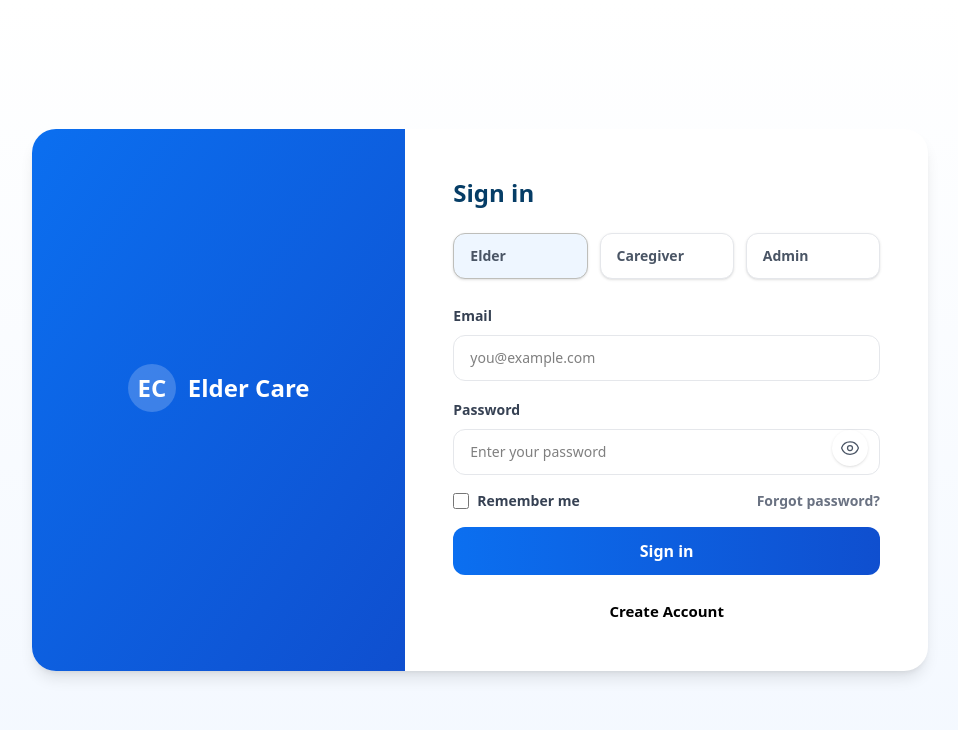
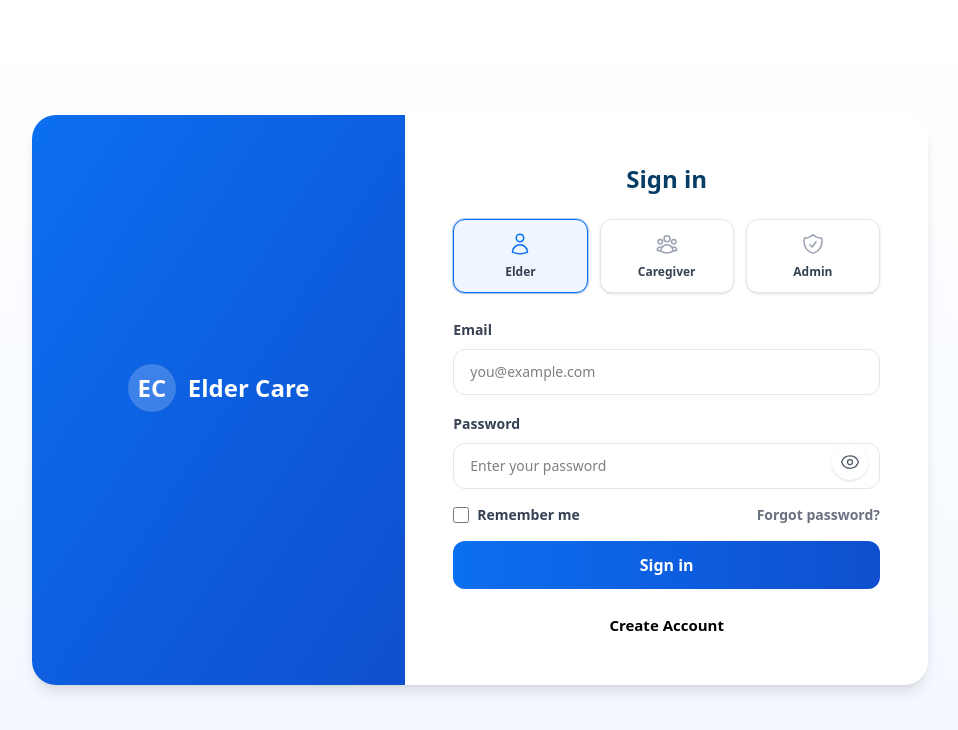
Before and after one commit to hirush2001/Elder_Care_Frontend, a React app: page /login in a window 1280 px wide. Shown: the top 730 px of the page, without its empty margins (160-1118 px from the left). Built offline with nearby package versions, Linux system fonts and the light colour scheme; the HTML template or start-up script is replaced by a standard one.

Commit message:
new_update_signup

```diff
--- a/src/pages/Credential/Login.jsx
+++ b/src/pages/Credential/Login.jsx
@@ -1,21 +1,19 @@
+// src/components/Login.jsx
 import React, { useEffect, useRef, useState } from "react";
 import { useNavigate } from "react-router-dom";
 import axios from "axios";
 import toast from "react-hot-toast";
-import { EyeIcon, EyeSlashIcon } from "@heroicons/react/24/outline";
-
+import { EyeIcon, EyeSlashIcon, UserIcon, UserGroupIcon, ShieldCheckIcon } from "@heroicons/react/24/outline";
 
 // Professional, single-file Login component styled with TailwindCSS
-// Save as: src/components/Login.jsx
-
 export default function Login() {
   const navigate = useNavigate();
   const emailRef = useRef(null);
 
   const roles = [
-    { id: "Elder", title: "Elder", desc: "Access for elders / guardians" },
-    { id: "Caregiver", title: "Caregiver", desc: "Access for caregivers" },
-    { id: "Admin", title: "Admin", desc: "Administrator access" },
+    { id: "Elder", title: "Elder", Icon: UserIcon, desc: "Access for elders / guardians" },
+    { id: "Caregiver", title: "Caregiver", Icon: UserGroupIcon, desc: "Access for caregivers" },
+    { id: "Admin", title: "Admin", Icon: ShieldCheckIcon, desc: "Administrator access" },
   ];
 
   const [step, setStep] = useState("choose"); // "choose" | "login"
@@ -31,7 +29,6 @@ export default function Login() {
     if (step === "login" && emailRef.current) emailRef.current.focus();
   }, [step]);
 
-  // Basic client-side validation
   const validate = () => {
     const e = {};
     if (!email) e.email = "Email is required.";
@@ -66,7 +63,6 @@ export default function Login() {
         localStorage.setItem("userRole", user?.role || "");
         if (user?.elderId) localStorage.setItem("elderId", user.elderId);
       } else {
-        // keep things tidy
         localStorage.removeItem("token");
         localStorage.removeItem("userEmail");
         localStorage.removeItem("userRole");
@@ -99,61 +95,55 @@ export default function Login() {
               <h2 className="text-2xl font-semibold">Elder Care</h2>
             </div>
           </div>
-
-
-
-
         </div>
 
         {/* Right: Form */}
         <div className="lg:col-span-7 p-8 md:p-12">
-          <header className="flex items-center justify-between mb-6">
-            <div>
+          <header className="flex items-center justify-center mb-6">
+            {/* Centered sign-in title */}
+            <div className="text-center">
               <h1 className="text-2xl font-bold text-[#063d66]">Sign in</h1>
             </div>
-
           </header>
 
           {/* Role selector */}
           <div className="mb-6">
             <div className="flex gap-3">
-              {roles.map((r) => (
+              {roles.map((r) => {
+                const ActiveIcon = r.Icon;
+                const isActive = role === r.id;
+                return (
                   <button
                     key={r.id}
                     type="button"
                     onClick={() => onChooseRole(r.id)}
-                  className={`flex-1 text-left font-bold px-4 py-3 rounded-xl border shadow-sm transition focus:outline-none focus:ring-2 focus:ring-offset-1 cursor-pointer ${
-                    role === r.id ? "bg-[#eef6ff] border-[#bebeba]" : "bg-white border-gray-200"
-                  }`}
-                  aria-pressed={role === r.id}
+                    className={`flex-1 flex flex-col items-center justify-center gap-2 py-3 rounded-xl border shadow-sm transition focus:outline-none focus:ring-2 focus:ring-offset-1 cursor-pointer
+                      ${isActive ? "bg-[#eef6ff] border-[#0b6ff0] ring-1 ring-[#0b6ff0]/30" : "bg-white border-gray-200"}
+                    `}
+                    aria-pressed={isActive}
+                    title={r.desc}
                   >
-                  <div className="flex items-center justify-between">
-                    <div>
-                      <div className="text-sm text-gray-600">{r.title}</div>
-
-                    </div>
-                    {role === r.id && (
-                      <div className="text-sm font-medium text-[#0b6ff0]"> </div>
-                    )}
-                  </div>
+                    <ActiveIcon className={`w-6 h-6 ${isActive ? "text-[#0b6ff0]" : "text-gray-400"}`} />
+                    <span className="text-xs font-semibold text-gray-700">{r.title}</span>
                   </button>
-              ))}
+                );
+              })}
             </div>
           </div>
 
           <form onSubmit={handleLogin} noValidate>
             <div className="space-y-4">
               <div>
-                <label className="text-sm font-bold   text-gray-700">Email</label>
+                <label className="text-sm font-bold text-gray-700">Email</label>
                 <input
                   ref={emailRef}
                   type="email"
-                  className={`mt-2 w-full  rounded-xl border px-4 py-3 text-sm focus:ring-2 focus:ring-[#0b6ff0] ${errors.email ? 'border-red-400' : 'border-gray-200'}`}
+                  className={`mt-2 w-full rounded-xl border px-4 py-3 text-sm focus:ring-2 focus:ring-[#0b6ff0] ${errors.email ? "border-red-400" : "border-gray-200"}`}
                   placeholder="you@example.com"
                   value={email}
                   onChange={(e) => setEmail(e.target.value)}
                   aria-invalid={!!errors.email}
-                  aria-describedby={errors.email ? 'email-error' : undefined}
+                  aria-describedby={errors.email ? "email-error" : undefined}
                 />
                 {errors.email && <p id="email-error" className="text-xs text-red-500 mt-1">{errors.email}</p>}
               </div>
@@ -162,30 +152,20 @@ export default function Login() {
                 <label className="text-sm font-bold text-gray-700">Password</label>
                 <div className="relative">
                   <input
-                    type={showPassword ? 'text' : 'password'}
-                    className={`mt-2 w-full rounded-xl border px-4 py-3 text-sm pr-28 focus:ring-2 focus:ring-[#0b6ff0] ${errors.password ? 'border-red-400' : 'border-gray-200'}`}
+                    type={showPassword ? "text" : "password"}
+                    className={`mt-2 w-full rounded-xl border px-4 py-3 text-sm pr-28 focus:ring-2 focus:ring-[#0b6ff0] ${errors.password ? "border-red-400" : "border-gray-200"}`}
                     placeholder="Enter your password"
                     value={password}
                     onChange={(e) => setPassword(e.target.value)}
                     aria-invalid={!!errors.password}
-                    aria-describedby={errors.password ? 'password-error' : undefined}
+                    aria-describedby={errors.password ? "password-error" : undefined}
                   />
 
                   <button
                     type="button"
                     onClick={() => setShowPassword((s) => !s)}
-  className="
-    absolute
-    right-3
-    top-1/2
-    -translate-y-1/2
-    p-2
-    rounded-full
-    bg-white
-    shadow-sm
-    cursor-pointer
-  "
-  aria-label={showPassword ? 'Hide password' : 'Show password'}
+                    className="absolute right-3 top-1/2 -translate-y-1/2 p-2 rounded-full bg-white shadow-sm cursor-pointer"
+                    aria-label={showPassword ? "Hide password" : "Show password"}
                   >
                     {showPassword ? (
                       <EyeSlashIcon className="w-5 h-5 text-gray-600" />
@@ -208,7 +188,7 @@ export default function Login() {
                   Remember me
                 </label>
 
-                <button type="button" onClick={() => toast('Reset password flow placeholder')} className="text-sm text-gray-500 font-bold hover:underline">
+                <button type="button" onClick={() => toast("Reset password flow placeholder")} className="text-sm text-gray-500 font-bold hover:underline">
                   Forgot password?
                 </button>
               </div>
@@ -218,22 +198,20 @@ export default function Login() {
                   type="submit"
                   disabled={loading}
                   className="w-full flex items-center justify-center gap-3 py-3 rounded-xl text-white font-semibold"
-                  style={{ background: 'linear-gradient(90deg,#0b6ff0,#0f4fcf)', opacity: loading ? 0.8 : 1 }}
+                  style={{ background: "linear-gradient(90deg,#0b6ff0,#0f4fcf)", opacity: loading ? 0.8 : 1 }}
                 >
                   {loading ? (
                     <svg className="w-5 h-5 animate-spin" viewBox="0 0 24 24">
                       <circle cx="12" cy="12" r="10" stroke="white" strokeWidth="4" strokeDasharray="60" strokeLinecap="round" fill="none" />
                     </svg>
                   ) : null}
-                  <span>{loading ? 'Signing  in...' : 'Sign in'}</span>
+                  <span>{loading ? "Signing in..." : "Sign in"}</span>
                 </button>
               </div>
             </div>
           </form>
 
-        <br/>
-
-            <div className="text-center text-gray-500">
+          <div className="mt-6 text-center text-gray-500">
             <button
               type="button"
               onClick={() => navigate("/signup")}
@@ -242,7 +220,7 @@ export default function Login() {
               Create Account
             </button>
           </div>
-            </div><div/>
+        </div>
       </div>
     </div>
   );
--- a/src/pages/Credential/SignUp.jsx
+++ b/src/pages/Credential/SignUp.jsx
@@ -102,7 +102,7 @@ export default function Signup() {
           </div>
 
           <div className="max-w-md mx-auto">
-            <h1 className="text-3xl font-extrabold text-gray-900 mb-2">Welcome to Focus!</h1>
+            <h1 className="text-3xl font-extrabold text-gray-900 mb-2 text-center">Signup</h1>
              <br></br><br/>
 
             <form onSubmit={handleSignup} className="space-y-5">
```
Lines whose indentation alone changed are shown as unchanged.
